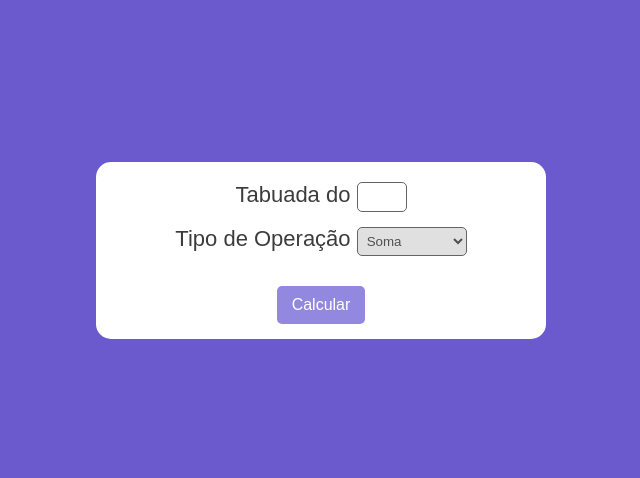
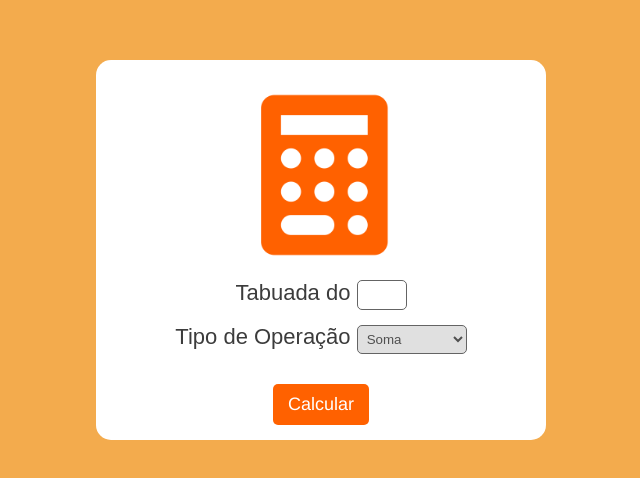
Before and after one commit to Adilson-0/projetos, a plain HTML site: page index.html in a window 1280 px wide. Shown: the part 150-628 px from the top of the page, without its empty margins (319-959 px from the left). Drawn offline with Linux system fonts and the light colour scheme.

Commit message:
calculadora - tabuada

```diff
--- a/index.html
+++ b/index.html
@@ -5,9 +5,11 @@
         <meta name="viewport" content="width=device-width" initial-scale=1.0>
         <title>Memorizador de Tabuada</title>
         <link rel="stylesheet" href="style.css">
+        <link rel="shortcut icon" href="favicon.ico" type="image/x-icon">
     </head>
     <body>
         <div class="container">
+            <img id="calc_ic" src="calc.png" alt="calculadora icone">
             <h1>Tabuada do <input type="number"></h1>
 
             <h1>Tipo de Operação
--- a/style.css
+++ b/style.css
@@ -11,7 +11,7 @@ body{
     min-height: 100vh;
     display: grid;
     place-items: center;
-    background-color: slateblue;
+    background-color: rgb(243, 171, 77);
 }
 
 div.container{
@@ -23,7 +23,6 @@ div.container{
     display: flex;
     justify-content: center;
     flex-wrap: wrap;
-
 }
 
 div.container h1{
@@ -59,11 +58,11 @@ div.container select{
 }
 
 div.container input:focus{
-    border: 1px solid slateblue;
+    border: 1px solid rgb(243, 171, 77);
 }
 
 div.container select:focus{
-    border: 1px solid slateblue;
+    border: 1px solid rgb(243, 171, 77);
 }
 
 div.tabuada{
@@ -81,10 +80,11 @@ div.tabuada p{
 
 div.container button{
     padding: 10px 15px;
-    font-size: 16px;
+    font-size: 18px;
     border: 0;
     border-radius: 5px;
-    background-color: rgb(147, 136, 224);
+    background-color: rgb(255 97 0);
+    font-family: 'Franklin Gothic Medium', 'Arial Narrow', Arial, sans-serif;
     cursor: pointer;
     color: white;
 }
@@ -92,3 +92,10 @@ div.container button{
 div.container input::-webkit-inner-spin-button {
     display: none;
 }
+
+#calc_ic{
+    width: 200px;
+    height: 200px;
+    margin-left: 20px;
+    margin-right: 20px;
+}
```
Also changed, not shown: calc.png (added), favicon.ico (added).
